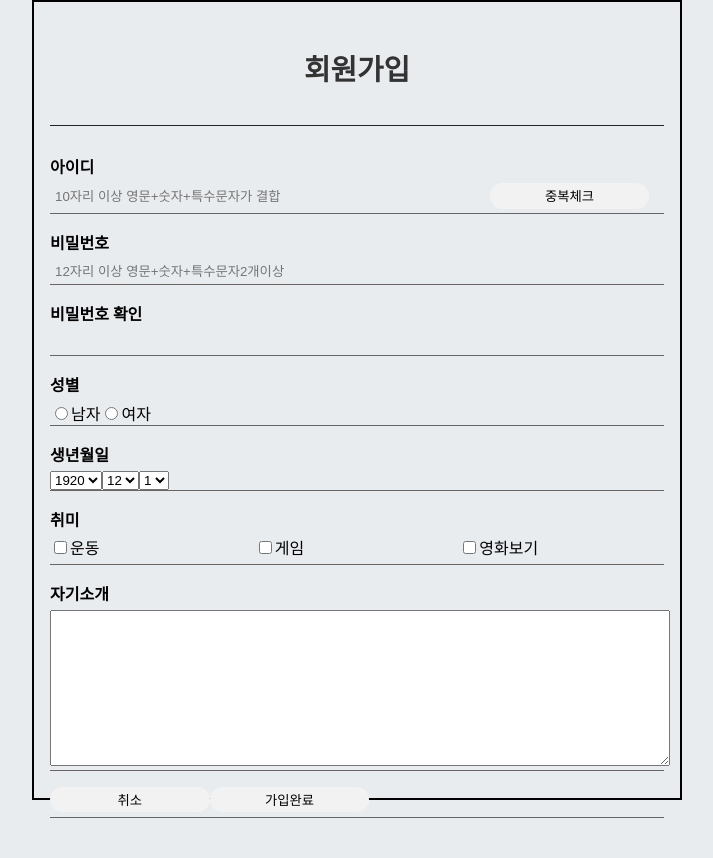
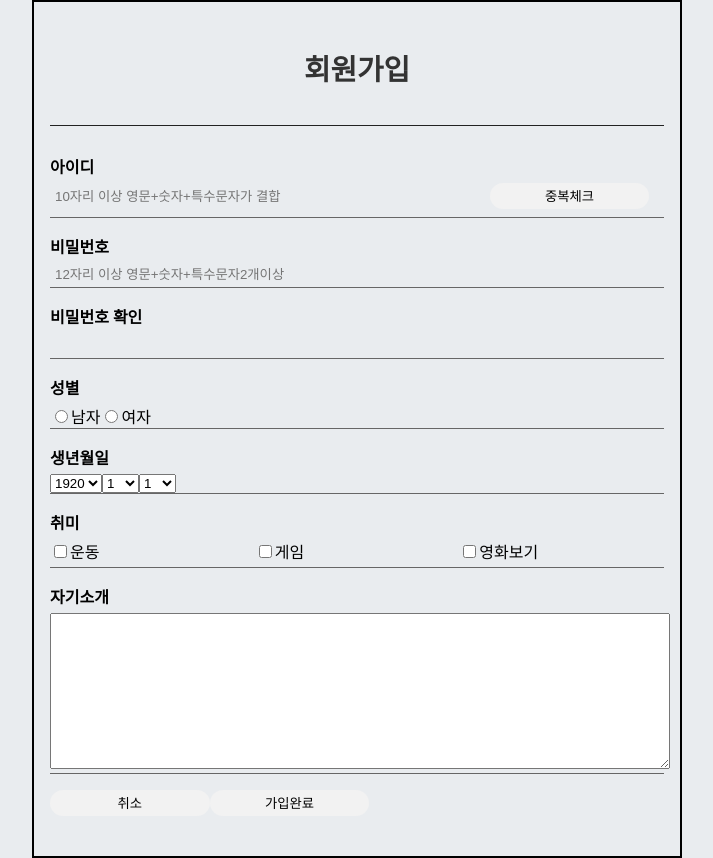
Before and after one commit to qkr30510/mytodo-fix, a React (Create React App) app: page / in a window 1280 px wide. Shown: the whole page, without its empty margins (283-996 px from the left). Before the commit the page ends 818 px from the top, so only its background shows below. Built offline with nearby package versions, Linux system fonts and the light colour scheme.

Commit message:
Fix select

```diff
--- a/src/Sign/SignInsert.js
+++ b/src/Sign/SignInsert.js
@@ -6,7 +6,6 @@ const Box = styled.div`
 /* background:${(props) => props.color || '#fff'}; */
 padding: 1rem;
 max-width:650px;
-height:100vh;
 margin:auto;
 border:2px solid #000;
 box-sizing:border-box;
@@ -30,6 +29,10 @@ const DivWrap = styled.div`
   width: 100%;
   margin-bottom: 1rem;
   border-bottom:1px solid #666;
+
+  &:last-child{
+  border-bottom:none;
+}
 
   label {
     display: block;
@@ -71,7 +74,8 @@ const Button = styled.button`
       border-radius:25px;
       border:none;
       padding:0.2rem;
-      margin-bottom:0.3rem;
+      margin-bottom:0.5rem;
+      cursor:pointer;
 `
 
 
@@ -83,18 +87,28 @@ const SignInsert = ({ writeId, password, checkpw, introduce, onChange }) => {
 
   const year = () => {
     const y = [];
-
     for (let i=1920; i<2020; i++){
-      console.log(<option>{i}</option>)
-
       y.push(<option>{i}</option>)
      }
-     console.log(y)
+    return y
+  }
 
-    return y
-    //console.log(y)
+  const month = () => {
+    const m = [];
+    for(let i=1; i<13; i++){
+      m.push(<option>{i}</option>)
 
-    // test.innerHTML = one.join('');
+    }
+    return m
+  }
+
+  const day = () => {
+    const d = [];
+    for(let i=1; i<32; i++){
+      d.push(<option>{i}</option>)
+
+    }
+    return d
   }
 
   return (
@@ -145,10 +159,10 @@ const SignInsert = ({ writeId, password, checkpw, introduce, onChange }) => {
             {year()}
           </select>
           <select name="month" id="month">
-            <option value="12">12</option>
+          {month()}
           </select>
           <select name="day" id="day">
-            <option value="1">1</option>
+            {day()}
           </select>
         </DivWrap>
         <DivWrap>
```
